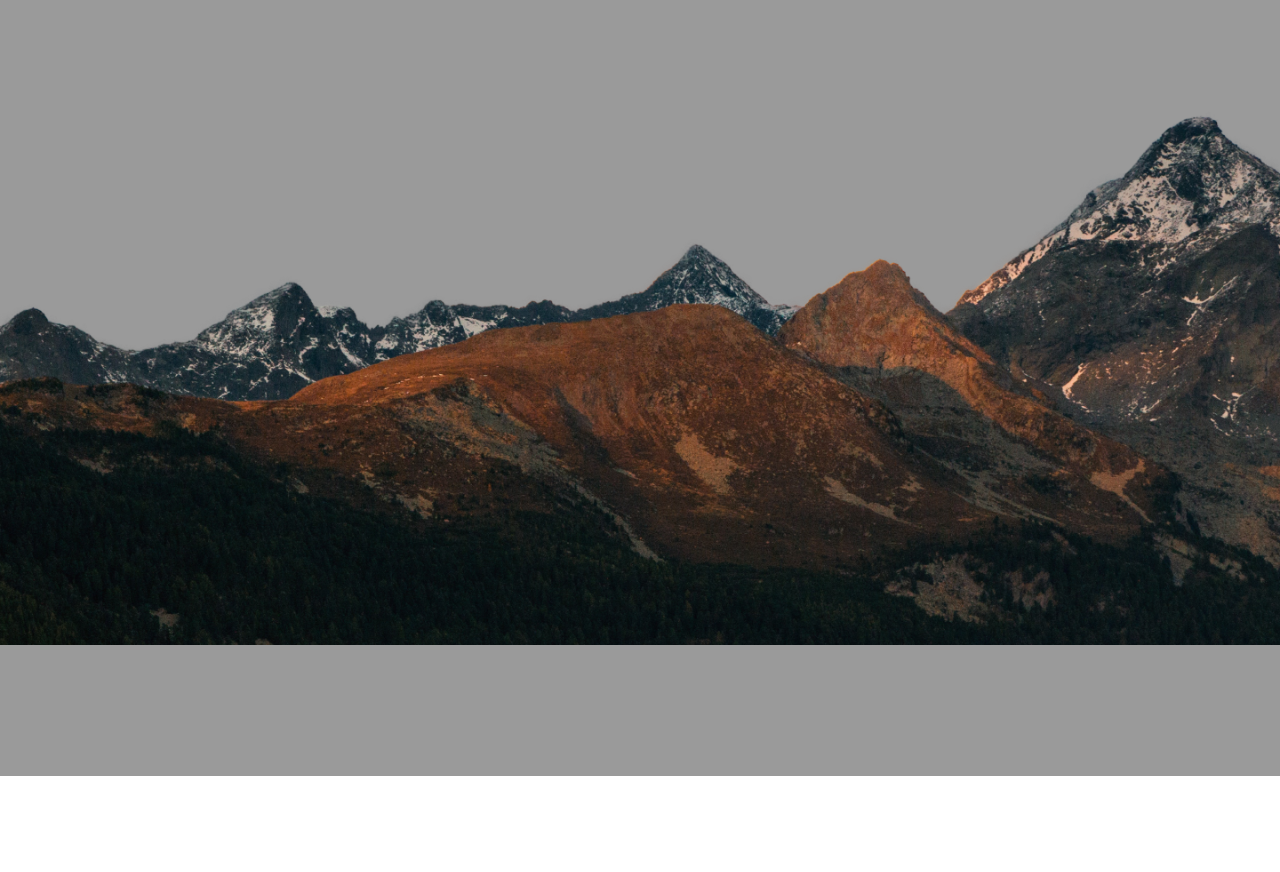
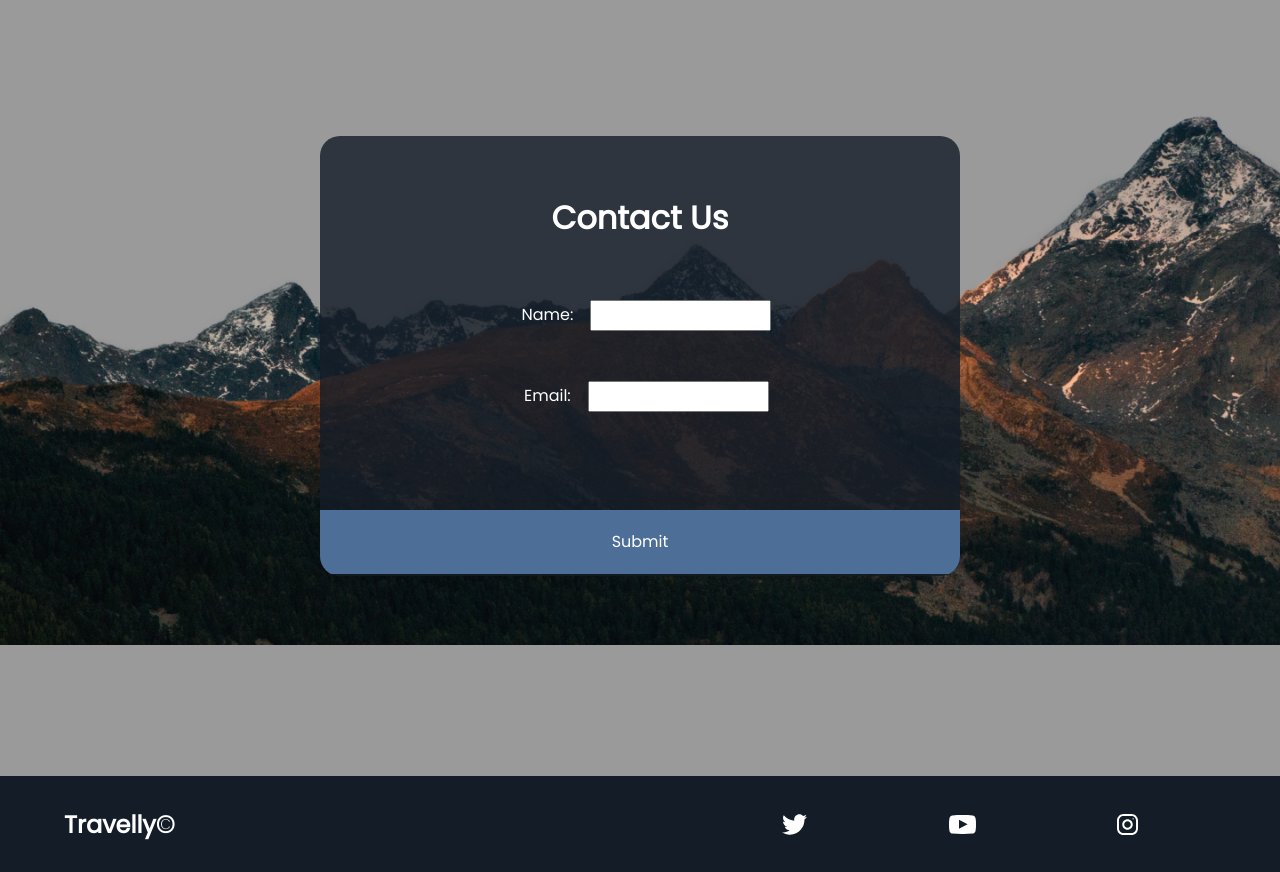
Before and after one commit to SofieTCR/TCR-HTML, a plain HTML site: page Opdracht 8,9/index.html in a window 1280 px wide. Shown: the part 2680-3552 px from the top of the page. Before the commit the page ends 3456 px from the top, so only its background shows below. Drawn offline with Linux system fonts and the light colour scheme; a web font is replaced by a local one.

Commit message:
Opdracht 8,9 60% done

```diff
--- a/Opdracht 8,9/index.html
+++ b/Opdracht 8,9/index.html
@@ -69,8 +69,31 @@
             </div>
         </section>
         <section id="Contact">
-
+            <div id="ContactDiv">
+                <form id="ContactForm">
+                    <p class="Large-Font Normal-Family Small-Margin Bold-Font White-Font">Contact Us</p>
+                    <div>
+                        <label for="Name" class="Small-Font Normal-Family White-Font Small-Margin">Name: </label>
+                        <input type="text" name="Name" class="ContactInput">
+                    </div>
+                    <div >
+                        <label for="Email" class="Small-Font Normal-Family White-Font Small-Margin">Email: </label>
+                        <input type="email" name="Email" class="ContactInput">
+                    </div>
+                    <input type="submit" value="Submit" id="ContactSubmit" class="Small-Font White-Font Normal-Family">
+                </form>
+            </div>
         </section>
     </main>
+    <footer>
+        <div id="FooterLogoDiv">
+            <p class="Medium-Font Normal-Family White-Font Left-Margin Bold-Font" id="NavLogo">Travelly©</p>
+        </div>
+        <div id="FooterSocialDiv">
+            <img src="./icons/twitter.svg" alt="Twitter Logo" class="FooterIcons">
+            <img src="./icons/youtube.svg" alt="Youtube Logo" class="FooterIcons">
+            <img src="./icons/instagram.svg" alt="Instagram Logo" class="FooterIcons">
+        </div>
+    </footer>
 </body>
 </html>
--- a/Opdracht 8,9/style.css
+++ b/Opdracht 8,9/style.css
@@ -186,4 +186,56 @@ nav
     background-repeat: no-repeat;
     background-size: 100vw;
     background-color: #9a9a9a;
+    display: flex;
+    justify-content: center;
+    align-items: center;
 }
+#ContactDiv
+{
+    width: 50vw;
+    height: 55vh;
+    background-color: rgba(19, 28, 39, 0.8);
+    border-radius: 20px;
+}
+#ContactForm
+{
+    height: 55vh;
+    display: flex;
+    flex-direction: column;
+    align-items: center;
+    justify-content: space-evenly;
+}
+.ContactInput
+{
+    height: 2em;
+}
+#ContactSubmit
+{
+    height: 8vh;
+    width: 50vw;
+    background-color: var(--main-color);
+    position: relative;
+    top: 6vh;
+    border: none;
+}
+/* Footer */
+footer
+{
+    background-color: var(--accent-color);
+    height: 12vh;
+    width: 100vw;
+    display: flex;
+    justify-content: center;
+    align-items: center;
+}
+#FooterLogoDiv
+{
+    width: 50vw;
+    display: flex;
+}
+#FooterSocialDiv
+{
+    width: 50vw;
+    display: flex;
+    justify-content: space-evenly;
+}
```
